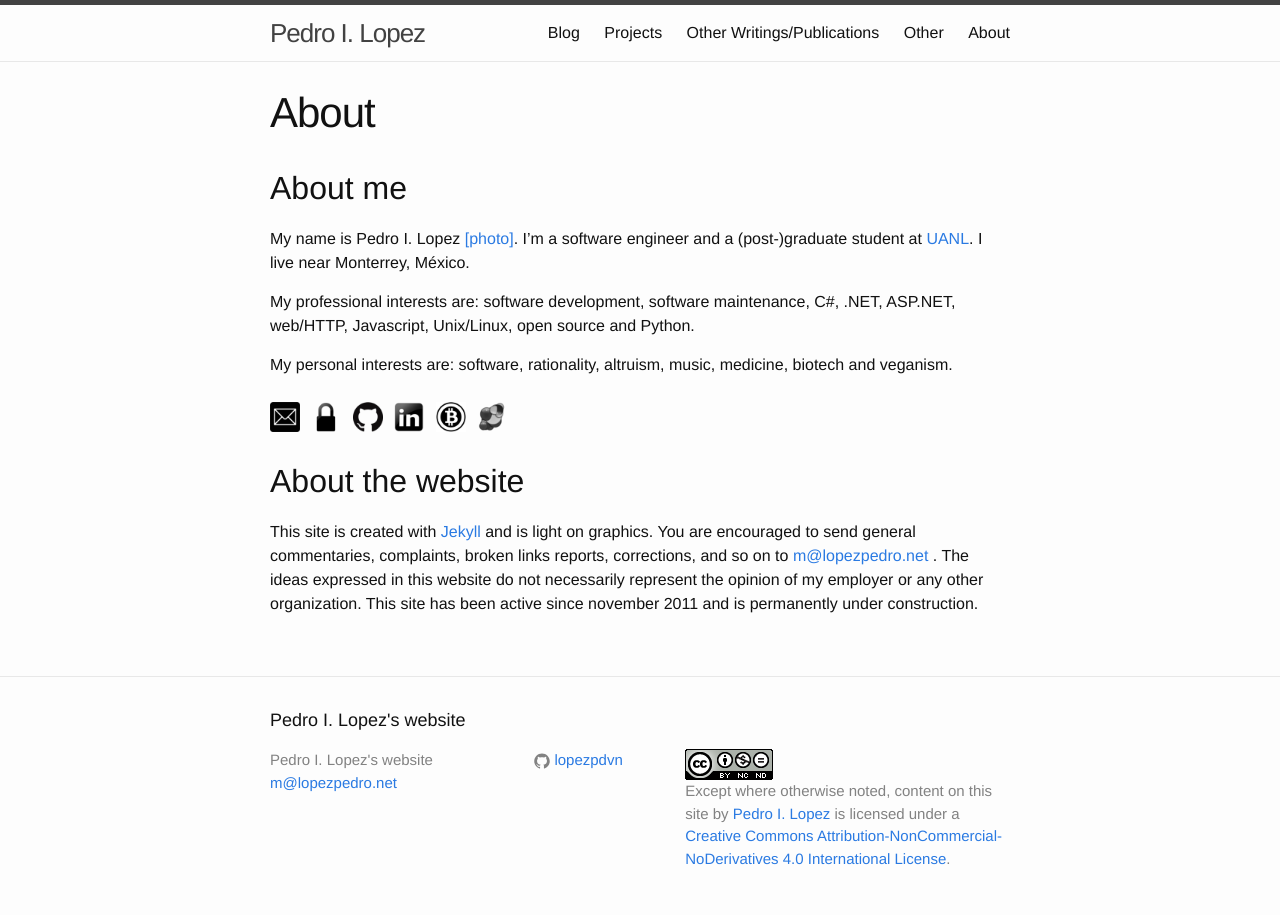
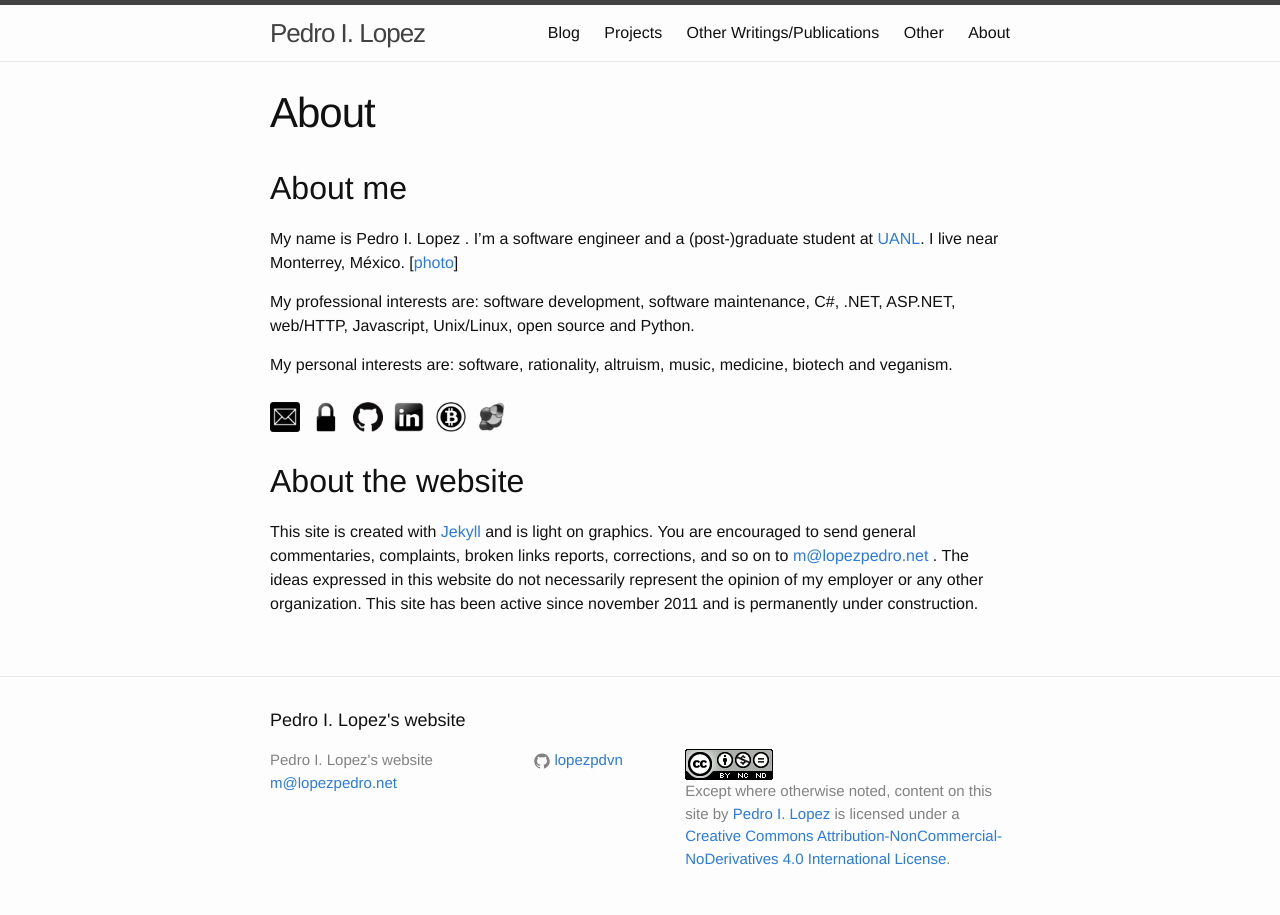
Before and after one commit to lopezpdvn/lopezpdvn.github.io, a Jekyll site: the page built from pages/about.md, in a window 1280 px wide. Built offline with Jekyll 4.4.1, drawn with Linux system fonts in a browser that asks for light colours.

```diff
--- a/pages/about.md
+++ b/pages/about.md
@@ -6,9 +6,9 @@ permalink: /about/
 
 ## About me
 
-My name is Pedro I. Lopez [[photo]]({{ site.baseurl }}/{{ site.images_dir }}/lopezpdvn_2015_00.jpg "Photo").
-I'm a software engineer and a (post-)graduate student at
-[UANL](http://www.uanl.mx "UANL").  I live near Monterrey, México.
+My name is Pedro I. Lopez .  I'm a software engineer and a (post-)graduate
+student at [UANL](http://www.uanl.mx "UANL").  I live near Monterrey, México.
+[[photo]({{ site.baseurl }}/{{ site.images_dir }}/lopezpdvn_2015_00.jpg "Photo")]
 
 My professional interests are: software development, software maintenance, C#,
 .NET, ASP.NET, web/HTTP, Javascript, Unix/Linux, open source and Python.
```
